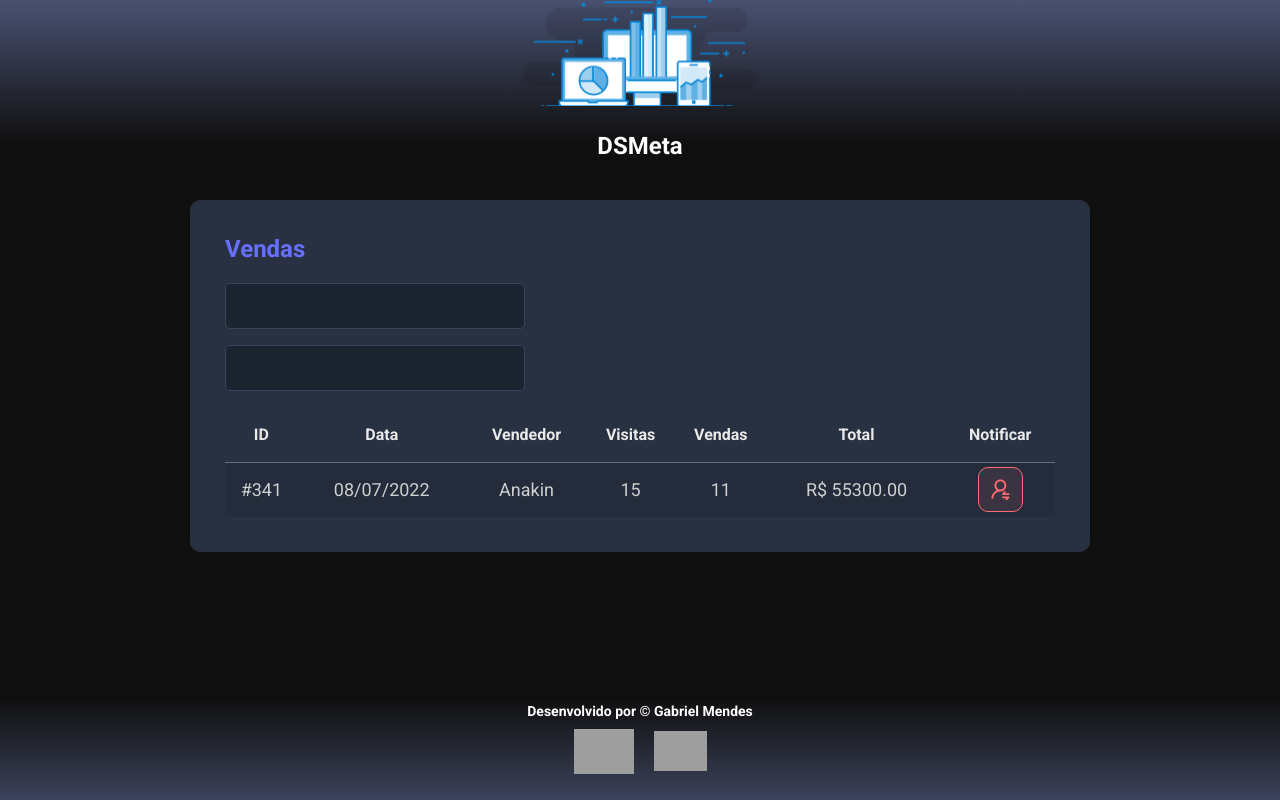
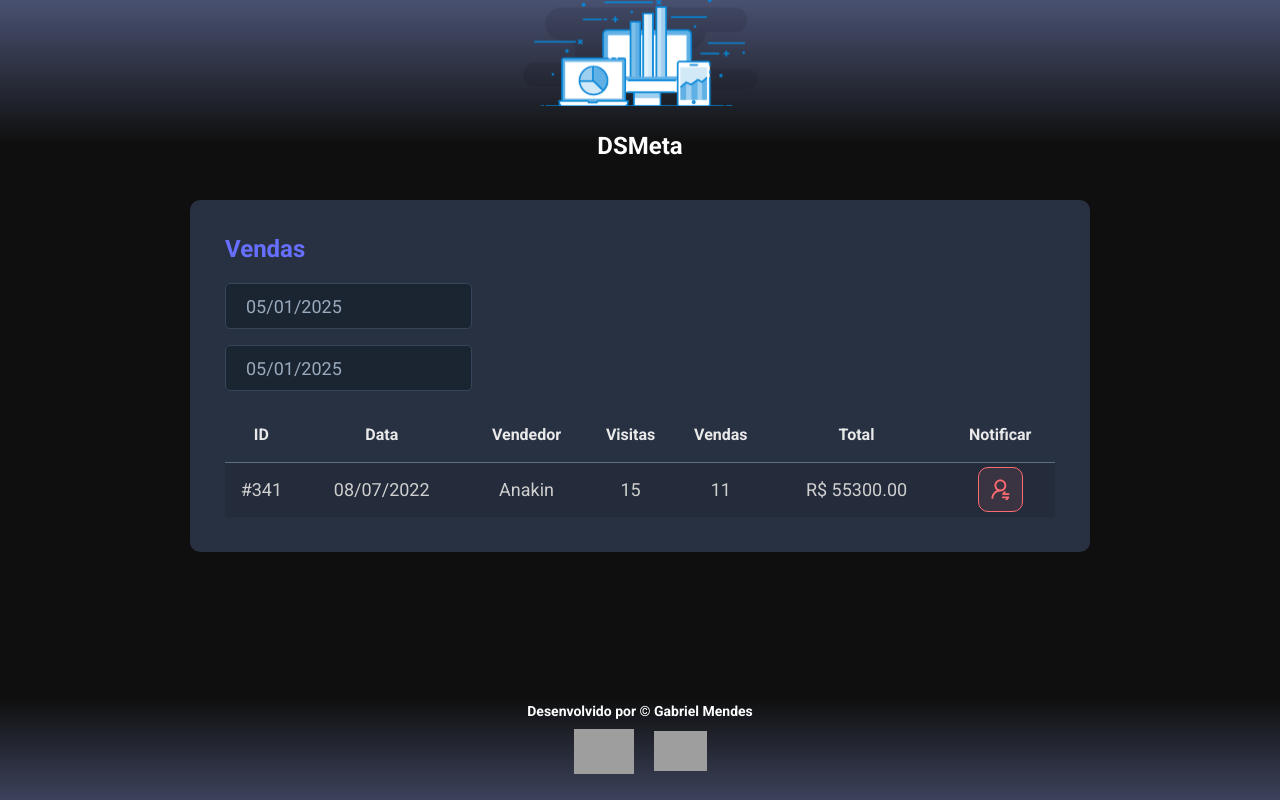
Before and after one commit to Biellms/DSMeta, a React (Vite) app in the folder frontend/: page / in a window 1280 px wide. Built offline with nearby package versions, Linux system fonts and the light colour scheme; grey boxes are pictures that could not be loaded.

Commit message:
chore: config of datepicker

```diff
--- a/frontend/package.json
+++ b/frontend/package.json
@@ -10,7 +10,9 @@
     "preview": "vite preview"
   },
   "dependencies": {
+    "@types/react-datepicker": "^7.0.0",
     "react": "^18.3.1",
+    "react-datepicker": "^7.6.0",
     "react-dom": "^18.3.1"
   },
   "devDependencies": {
--- a/frontend/src/components/SalesCard/index.tsx
+++ b/frontend/src/components/SalesCard/index.tsx
@@ -1,16 +1,32 @@
 import NotificationButton from '../NotificationButton'
+import DatePicker from "react-datepicker";
+import "react-datepicker/dist/react-datepicker.css";
 import './styles.css'
+import { useState } from 'react';
 
 function SalesCard() {
+    const [startDate, setStartDate] = useState<Date | null>(new Date());
+    const [endDate, setEndDate] = useState<Date | null>(new Date());
+
     return (
         <div className="dsmeta-card">
             <h2 className="dsmeta-sales-title">Vendas</h2>
             <div>
                 <div className="dsmeta-form-control-container">
-                    <input className="dsmeta-form-control" type="text"/>
+                    <DatePicker
+                        selected={startDate}
+                        onChange={(date) => setStartDate(date)}
+                        className="dsmeta-form-control"
+                        dateFormat="dd/MM/yyyy"
+                    />
                 </div>
                 <div className="dsmeta-form-control-container">
-                    <input className="dsmeta-form-control" type="text"/>
+                    <DatePicker
+                        selected={endDate}
+                        onChange={(date) => setEndDate(date)}
+                        className="dsmeta-form-control"
+                        dateFormat="dd/MM/yyyy"
+                    />
                 </div>
             </div>
 
@@ -37,7 +53,7 @@ function SalesCard() {
                             <td>R$ 55300.00</td>
                             <td>
                                 <div className="dsmeta-red-btn-container">
-                                    <NotificationButton/>
+                                    <NotificationButton />
                                 </div>
                             </td>
                         </tr>
```
Also changed, not shown: 1 other file (tests, documents, lock files or other folders).
